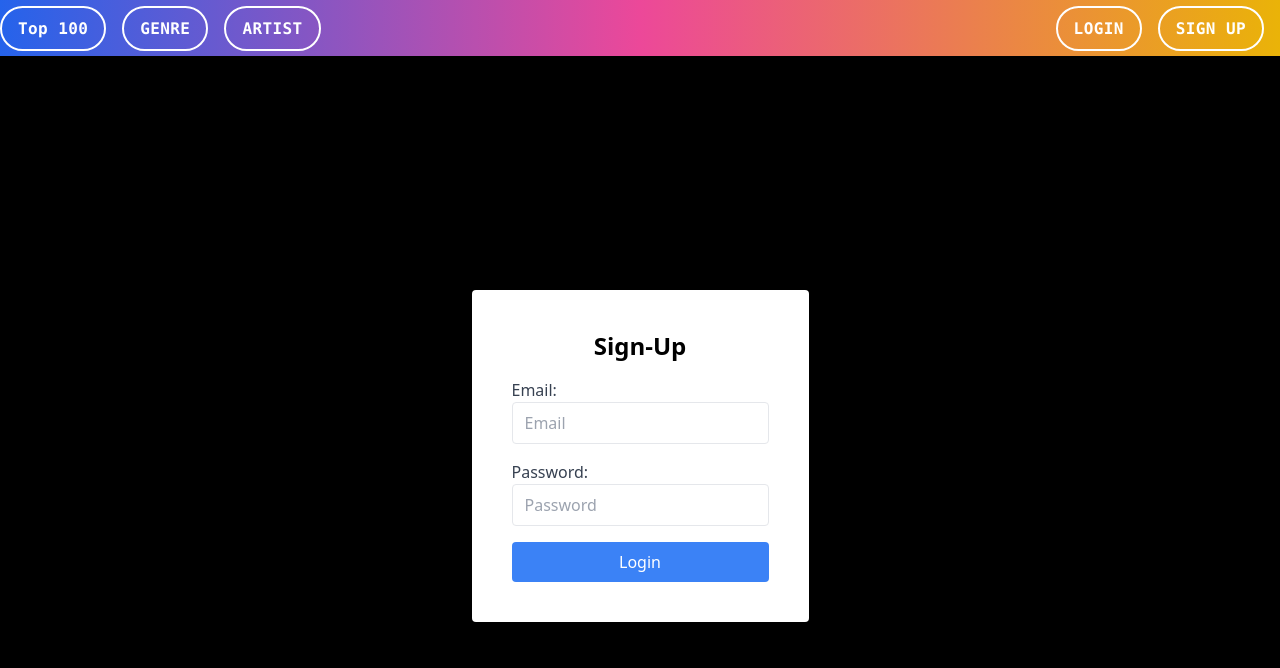
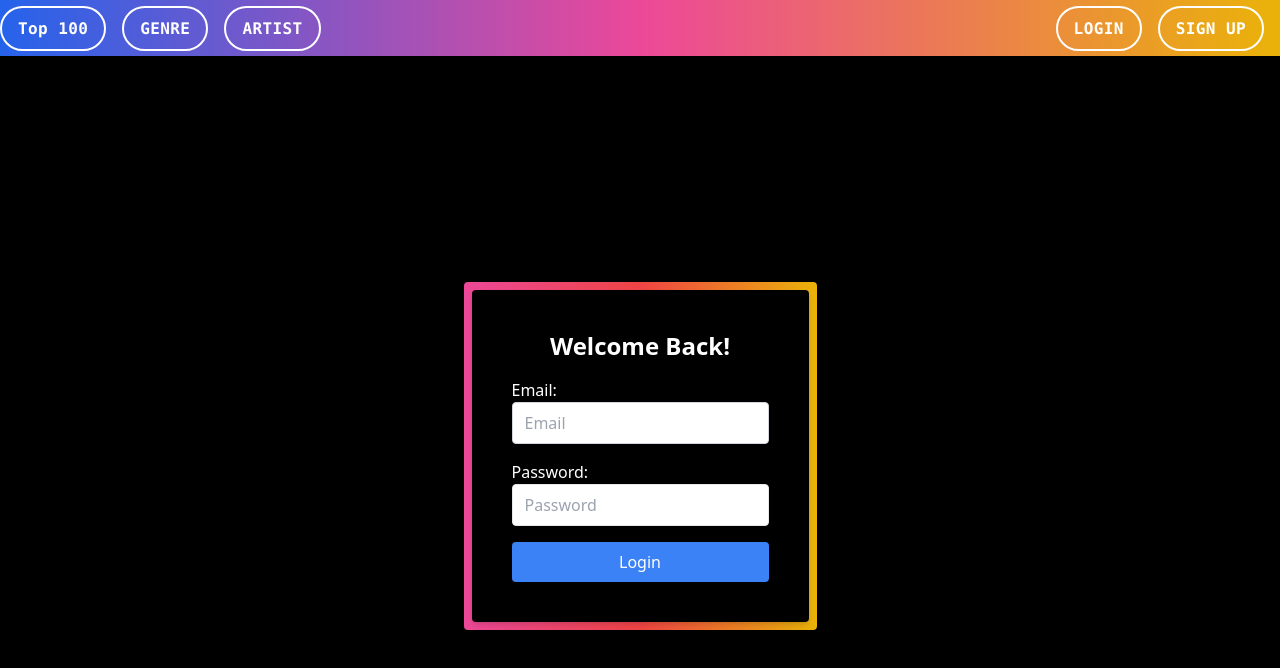
Before and after one commit to silentlayer/backtrack-website, a React (Create React App) app in the folder client/: page /login in a window 1280 px wide. Shown: the top 668 px of the page. Built offline with nearby package versions, Linux system fonts and the light colour scheme.

Commit message:
Post password from db and compare: JWT todo

```diff
--- a/client/package.json
+++ b/client/package.json
@@ -14,6 +14,7 @@
     "react-dom": "^18.2.0",
     "react-router-dom": "^6.16.0",
     "react-scripts": "^5.0.1",
+    "react-tsparticles": "^2.12.2",
     "styled-components": "^5.3.10",
     "web-vitals": "^2.1.4"
   },
--- a/client/src/components/DynamicList.js
+++ b/client/src/components/DynamicList.js
@@ -4,10 +4,10 @@ const DynamicList = ({ song_list }) => {
   return (
     <ul className = "space-y-2">
       {song_list.map((song) => (
-        <li key={song.id} className="border border-white mb-2 py-2 px-4 bg-transparent rounded-lg">
-          <h3 className = "text-white font-mono ">{song.name}</h3>
-          <p className = "text-white font-mono ">{song.artist}</p>
-        </li>
+          <li key={song.id} className="border border-white mb-2 py-2 px-4 bg-black rounded-lg">
+            <h3 className = "text-white font-mono ">{song.name}</h3>
+            <p className = "text-white font-mono ">{song.artist}</p>
+          </li>
       ))}
     </ul>
   );
--- a/client/src/components/Login.js
+++ b/client/src/components/Login.js
@@ -1,34 +1,49 @@
-// Login.js
 import React, { useState } from 'react';
+import axios from 'axios';
+//import {useNavigate} from "react-router-dom";
 
 function Login() {
-  const [email, setEmail] = useState('');
-  const [password, setPassword] = useState('');
+    const [email, setEmail] = useState('')
+    const [password, setPassword] = useState('')
+    const [emailInUse, setEmailInUse] = useState(false)
+    //const navigate = useNavigate()
+
 
     const handleSubmit = (e) => {
     e.preventDefault();
-    // Add login logic here
+    axios.post('http://localhost:5000/login', {username: email, password: password})
+    .then(res => {
+      console.log(res.data[0].password)
+      if(password == res.data[0].password){
+        console.log('Sucess!')
+      }
+    })
+    .catch(err => console.log(err))
   };
 
     return (
         <div className="flex h-screen bg-black">
-      <div className="m-auto">
-        <form onSubmit={handleSubmit} className="bg-white p-10 rounded shadow-md">
-          <h2 className="text-2xl font-semibold mb-4 text-center">Sign-Up</h2>
+        <div className="m-auto bg-gradient-to-r from-pink-500 via-red-500 to-yellow-500 p-2 rounded">
+            <form onSubmit={handleSubmit} className="bg-black p-10 rounded shadow-md">
+            <h2 className="text-2xl font-semibold mb-4 text-white text-center">Welcome Back!</h2>
             <div className="mb-4">
-            <label htmlFor="email" className="block text-gray-700">Email:</label>
+                <label htmlFor="email" className="block text-white">Email:</label>
                 <input
                 type="email"
                 id="email"
-              className="border rounded w-full py-2 px-3"
+                className={`border rounded w-full py-2 px-3 ${
+                    emailInUse ? "border-red-500 border-2" : "border-gray-300"}`}
                 placeholder="Email"
                 value={email}
-              onChange={(e) => setEmail(e.target.value)}
+                onChange={(e) => {
+                    setEmail(e.target.value)
+                    setEmailInUse(false)
+                }}
                 required
                 />
             </div>
             <div className="mb-4">
-            <label htmlFor="password" className="block text-gray-700">Password:</label>
+                <label htmlFor="password" className="block text-white">Password:</label>
                 <input
                 type="password"
                 id="password"
--- a/client/src/components/Signup.js
+++ b/client/src/components/Signup.js
@@ -1,4 +1,3 @@
-// Login.js
 import React, { useState } from 'react';
 import axios from 'axios';
 import {useNavigate} from "react-router-dom";
@@ -12,15 +11,17 @@ function Signup() {
 
     const handleSubmit = (e) => {
     e.preventDefault();
+
     axios.post('http://localhost:5000/signup', {email, password})
     .then(res => {
         if(res.data.error){
             setEmailInUse(true)
+            alert("Email already in use!")
             console.log("email already in use")
         }
         else{
             console.log("registered")
-            navigate("/")
+            navigate("/login")
         }
     })
     .catch(err => console.log(err))
@@ -28,16 +29,16 @@ function Signup() {
 
     return (
         <div className="flex h-screen bg-black">
-        <div className="m-auto">
-            <form onSubmit={handleSubmit} className="bg-white p-10 rounded shadow-md">
-            <h2 className="text-2xl font-semibold mb-4 text-center">Sign-Up</h2>
+        <div className="m-auto bg-gradient-to-r from-pink-500 via-red-500 to-yellow-500 p-2 rounded">
+            <form onSubmit={handleSubmit} className="bg-black p-10 rounded shadow-md">
+            <h2 className="text-2xl font-semibold mb-4 text-white text-center">Sign-Up</h2>
             <div className="mb-4">
-                <label htmlFor="email" className="block text-gray-700">Email:</label>
+                <label htmlFor="email" className="block text-white">Email:</label>
                 <input
                 type="email"
                 id="email"
                 className={`border rounded w-full py-2 px-3 ${
-                    emailInUse ? "border-red-500" : "border-gray-300"}`}
+                    emailInUse ? "border-red-500 border-2" : "border-gray-300"}`}
                 placeholder="Email"
                 value={email}
                 onChange={(e) => {
@@ -48,7 +49,7 @@ function Signup() {
                 />
             </div>
             <div className="mb-4">
-                <label htmlFor="password" className="block text-gray-700">Password:</label>
+                <label htmlFor="password" className="block text-white">Password:</label>
                 <input
                 type="password"
                 id="password"
@@ -61,7 +62,7 @@ function Signup() {
             </div>
             <div className="w-full">
                 <button type="submit" className="bg-blue-500 text-white px-4 py-2 rounded hover:bg-blue-600 w-full">
-                Login
+                Register
                 </button>
             </div>
             </form>
```
Also changed, not shown: 2 other files (tests, documents, lock files or other folders). Lines whose indentation alone changed are shown as unchanged.
